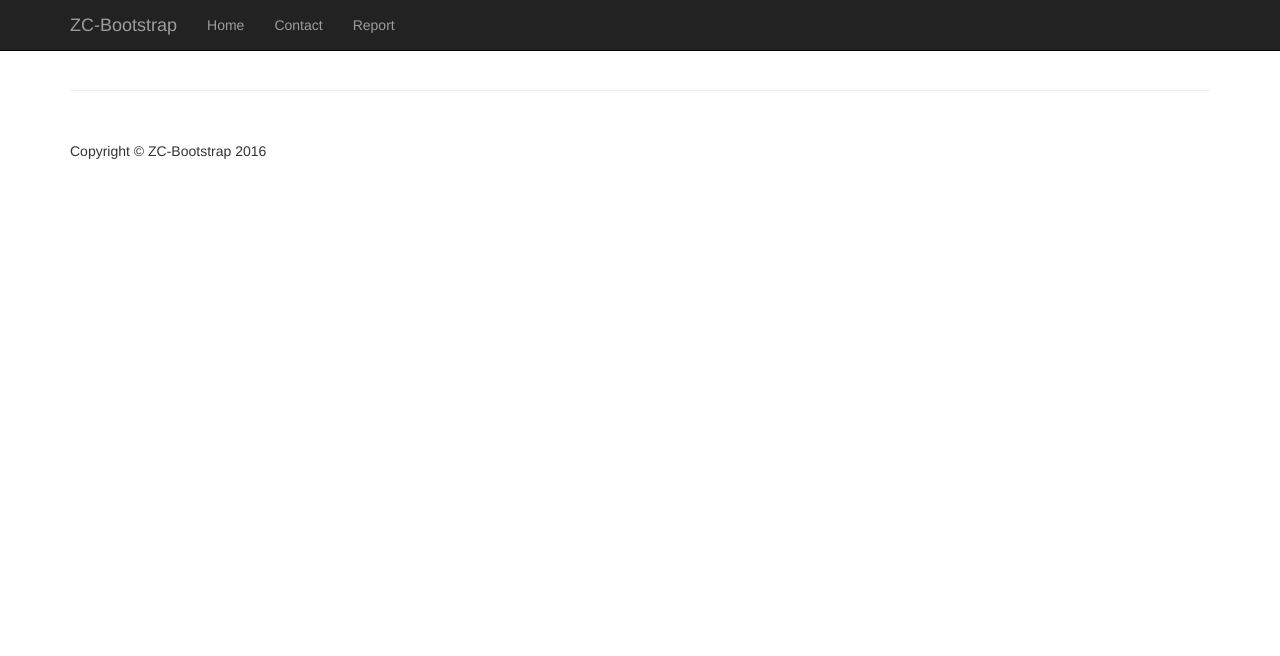
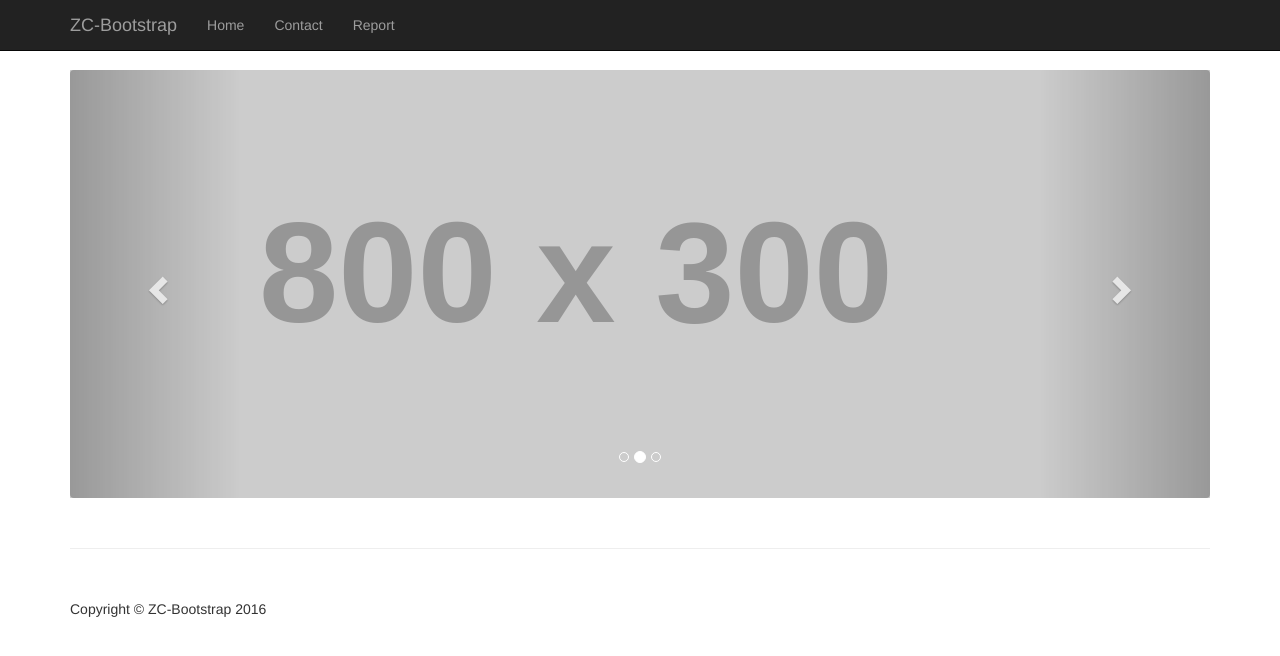
Before and after one commit to sajben94/ZC-Bootstrap, a plain HTML site: page index.html in a window 1280 px wide. Drawn offline with Linux system fonts and the light colour scheme; placeholder pictures from the web are drawn by us.

Commit message:
Pridanie slideshow

```diff
--- a/index.html
+++ b/index.html
@@ -62,7 +62,42 @@
 
     <!-- Page Content -->
     <div class="container">
+      <div class="row">
 
+          <div class="col-md-12">
+
+              <div class="row carousel-holder">
+
+                  <div class="col-md-12">
+                      <div id="carousel-example-generic" class="carousel slide" data-ride="carousel">
+                          <ol class="carousel-indicators">
+                              <li data-target="#carousel-example-generic" data-slide-to="0" class="active"></li>
+                              <li data-target="#carousel-example-generic" data-slide-to="1"></li>
+                              <li data-target="#carousel-example-generic" data-slide-to="2"></li>
+                          </ol>
+                          <div class="carousel-inner">
+                              <div class="item active">
+                                  <img class="slide-image" src="http://placehold.it/800x300/bada55" alt="">
+                              </div>
+                              <div class="item">
+                                  <img class="slide-image" src="http://placehold.it/800x300/0ad" alt="">
+                              </div>
+                              <div class="item">
+                                  <img class="slide-image" src="http://placehold.it/800x300/7766aa" alt="">
+                              </div>
+                          </div>
+                          <a class="left carousel-control" href="#carousel-example-generic" data-slide="prev">
+                              <span class="glyphicon glyphicon-chevron-left"></span>
+                          </a>
+                          <a class="right carousel-control" href="#carousel-example-generic" data-slide="next">
+                              <span class="glyphicon glyphicon-chevron-right"></span>
+                          </a>
+                      </div>
+                  </div>
+
+              </div>
+          </div>
+        </div>
 
     </div>
     <!-- /.container -->
```
